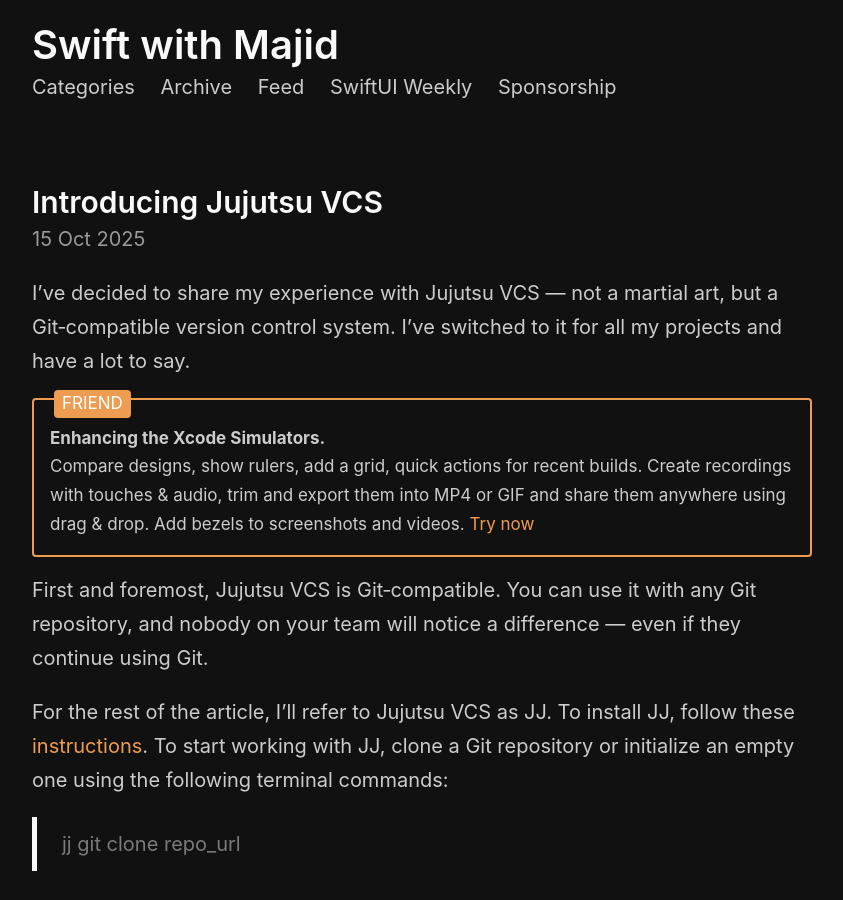
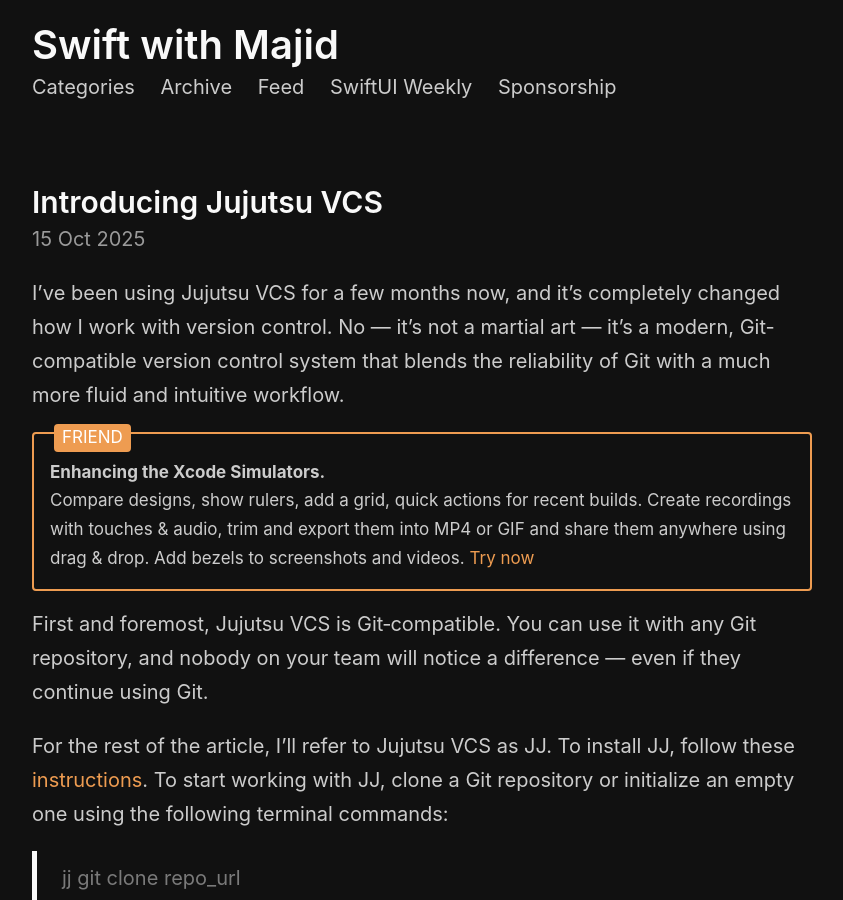
Before and after one commit to mecid/mecid.github.io, a Jekyll site: the page built from _posts/2025-10-15-introducing-jujutsu-vcs.md, in a window 1280 px wide and 900 px high. Shown: the whole window, without its empty margins (218-1061 px from the left). Built offline with Jekyll 4.4.1, drawn with Linux system fonts in a browser that asks for light colours.

Commit message:
jj post intro tuned

```diff
--- a/_posts/2025-10-15-introducing-jujutsu-vcs.md
+++ b/_posts/2025-10-15-introducing-jujutsu-vcs.md
@@ -5,7 +5,7 @@
 image: /public/jj.png
 ---
 
-I’ve decided to share my experience with Jujutsu VCS — not a martial art, but a Git‑compatible version control system. I’ve switched to it for all my projects and have a lot to say.
+I’ve been using Jujutsu VCS for a few months now, and it’s completely changed how I work with version control. No — it’s not a martial art — it’s a modern, Git-compatible version control system that blends the reliability of Git with a much more fluid and intuitive workflow.
 
 {% include friends.html %}
 
```
